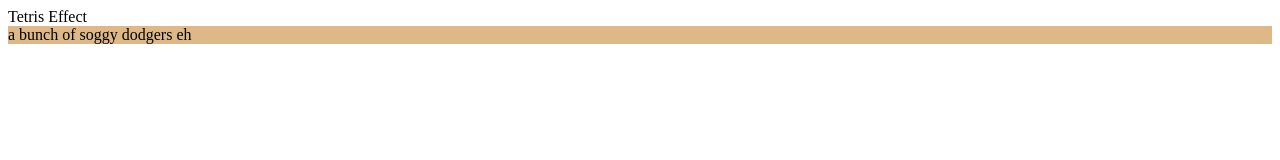
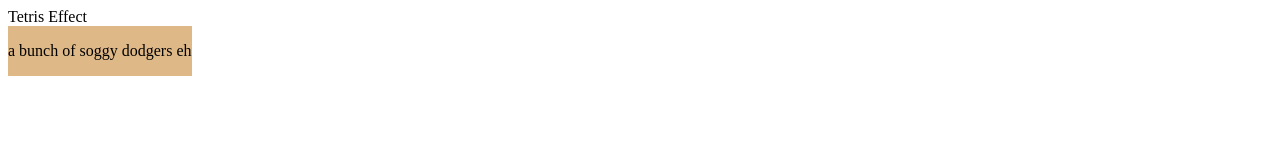
Before and after one commit to DaVioletDeath/Alpha-Omega, a plain HTML site: page index.html in a window 1280 px wide. Drawn offline with Linux system fonts and the light colour scheme.

Commit message:
WHAT THE FUCK AM I DOING
shit shit shit idk shit

```diff
--- a/style.css
+++ b/style.css
@@ -1,5 +1,8 @@
 .container {
     color: black;
     background-color: burlywood;
-
+    float: left;
+    margin: auto;
+    line-height: 50px;
+    margin-bottom: auto;
 }
```
